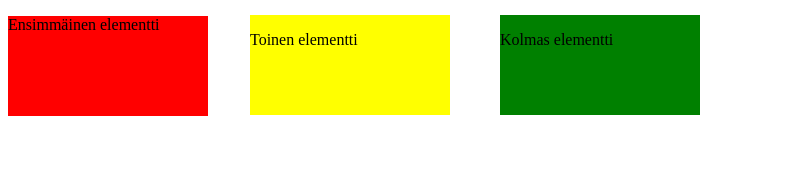
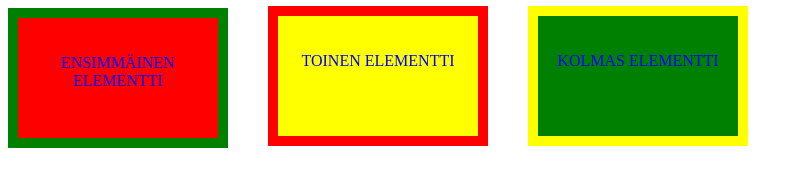
Before and after one commit to akirataguchi115/Lapio-website, a plain HTML site: page position.html in a window 1280 px wide. Shown: the whole page, without its empty margins (0-803 px from the left). Drawn offline with Linux system fonts and the light colour scheme.

Commit message:
Osa 3. Kymmenes tehtävä

```diff
--- a/position.html
+++ b/position.html
@@ -7,13 +7,13 @@
 	</head>
 	<body>
 		<div class="first-box-container">
- 			<p>Ensimmäinen elementti</p>
-		</div>
-		<div class="second-box-container">
-  			<p>Toinen elementti</p>
-		</div>
-		<div class="third-box-container">
-  			<p>Kolmas elementti</p>
+			<p>Ensimmäinen elementti</p>
+			<div class="second-box-container">
+				<p>Toinen elementti</p>
+				<div class="third-box-container">
+  					<p>Kolmas elementti</p>
+				</div>
+			</div>
 		</div>
 	</body>
 </html>
--- a/styles.css
+++ b/styles.css
@@ -1,23 +1,38 @@
 .first-box-container {
   width: 200px;
   height: 100px;
+  padding-top: 20px;
+  color: blue;
+  text-align: center;
+  text-transform: uppercase;
+  border-style: solid;
+  border-width: 10px;
+  border-color: green;
   background-color: red;
 }
 
 .second-box-container {
   width: 200px;
   height: 100px;
+  padding-top: 20px;
   background-color: yellow;
-  position: absolute;
+  border-style: solid;
+  border-color: red;
+  border-width: 10px;
+  position: relative;
   left: 250px;
-  top: 15px;
+  bottom: 100px;
 }
 
 .third-box-container {
   width: 200px;
   height: 100px;
+  padding-top: 20px;
   background-color: green;
-  position: absolute;
-  left: 500px;
-  top: 15px;
+  border-style: solid;
+  border-width: 10px;
+  border-color: yellow;
+  position: relative;
+  left: 250px;
+  bottom: 80px;
 }
```
